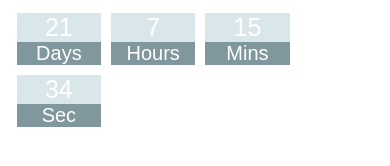
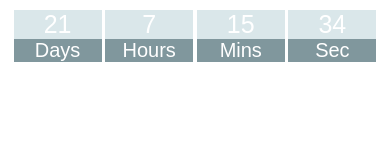
Before and after one commit to Ashish-Kumar-Mandal/countDownDateTime, a plain HTML site: page index.html in a window 390 px wide. Drawn offline with Linux system fonts and the light colour scheme.

Commit message:
Update index.html

```diff
--- a/index.html
+++ b/index.html
@@ -8,8 +8,8 @@
 		#count{width:98%; margin: 1%}
 		.timer{width: 5%;
 		    background-color: #80979d;
-		    margin: 11px;
-			float: left;
+		    margin: 0.5%;
+		    float: left;
 		    font-size: 41px;
 		    color: white;
 		    text-align: center;
@@ -22,8 +22,7 @@
 
 		@media only screen and (max-width: 600px) {
 			.timer{
-			    	width: 23%;
-				margin: 5px;
+			    	width: 24%;
 		    		font-size: 25px;
 			}
 		}
```
